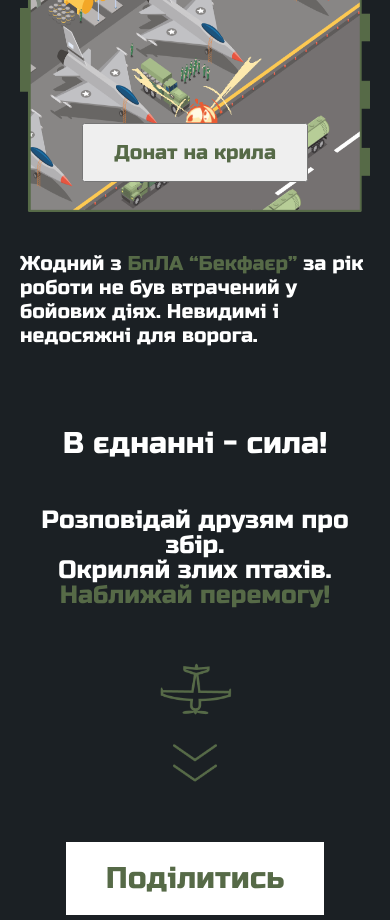
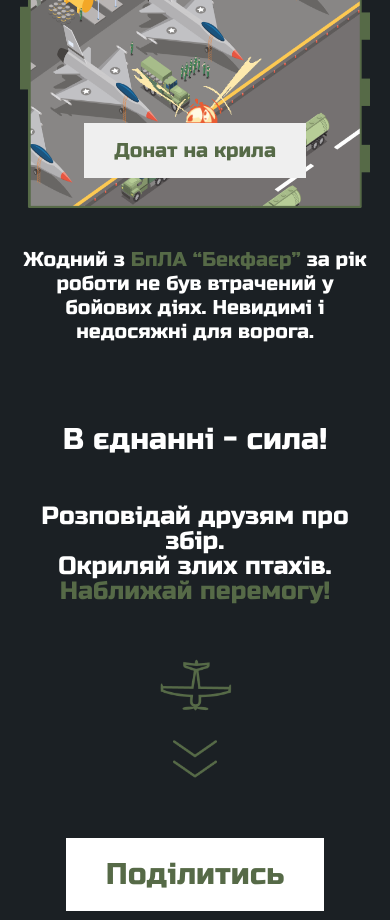
Before and after one commit to baza-trainee/79_brigadge_fundraising, a React (Create React App) app: page / in a window 390 px wide. Shown: the part 6400-7320 px from the top of the page. Built offline with nearby package versions, Linux system fonts and the light colour scheme.

Commit message:
button radius and border

```diff
--- a/src/components/Wings/Wings.module.css
+++ b/src/components/Wings/Wings.module.css
@@ -77,6 +77,8 @@
     font-size: 36px;
     margin: 0 0 40px;
     padding: 30px 60px;
+    border: none;
+    border-radius: unset;
 }
 
 .wings-block2-button a {
@@ -153,6 +155,7 @@
 
     .wings-text {
         font-size: 20px;
+        text-align: center;
     }
 
     .wings-block2-button {
--- a/src/components/layouts/Main/Main.module.css
+++ b/src/components/layouts/Main/Main.module.css
@@ -1,4 +1,4 @@
-
 .main {
+  margin-bottom: -1px;
   background-color: var(--black);
 }
```
